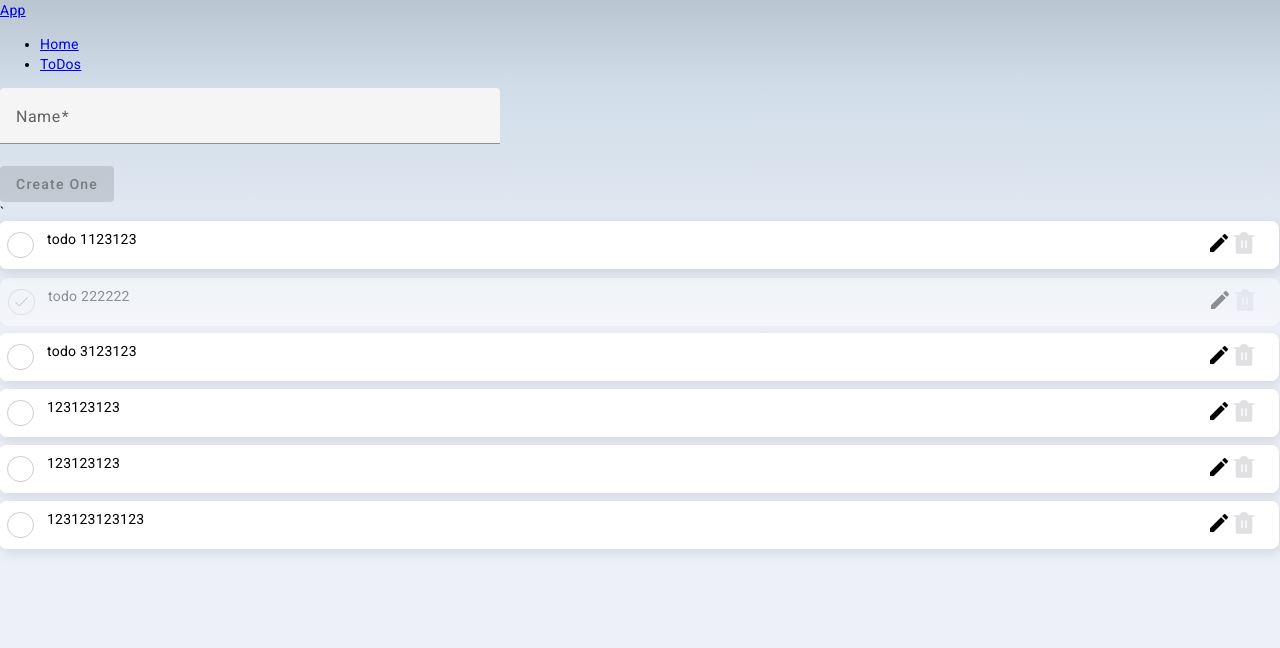
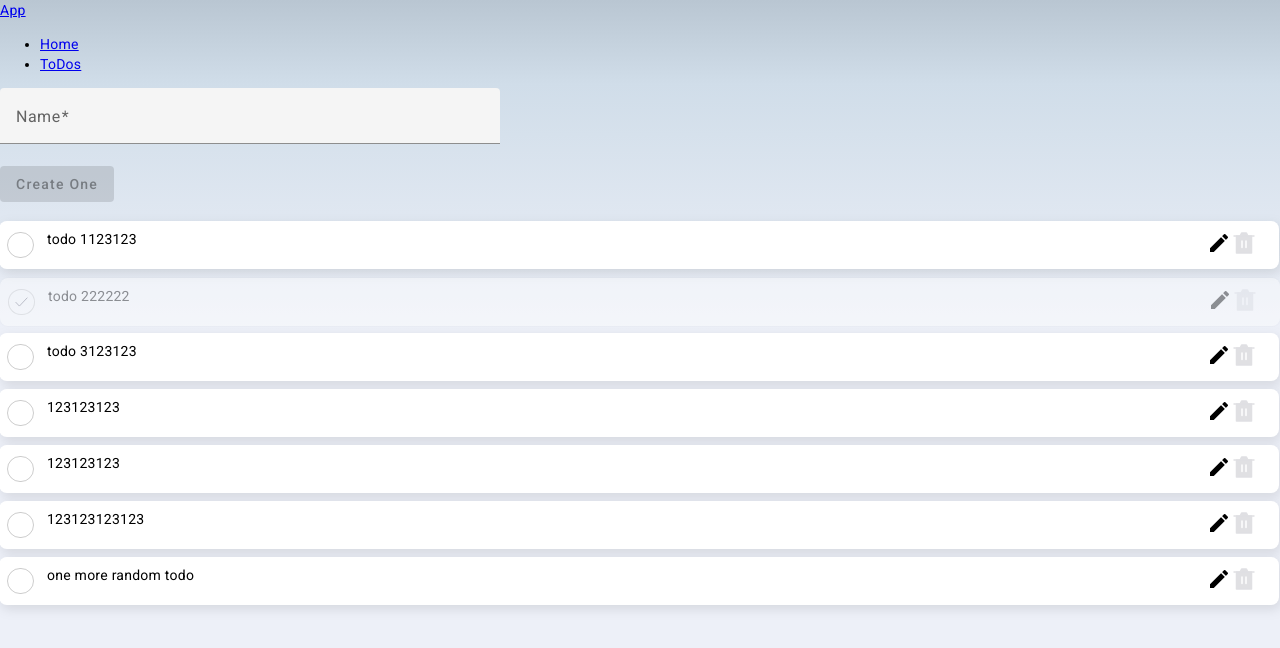
Before and after one commit to DavidGasparyan/djinni-coding-challenge, an Angular app: page /todos in a window 1280 px wide. Shown: the top 648 px of the page. Built offline with nearby package versions, Linux system fonts and the light colour scheme; data requests are answered from the project's data file.

Commit message:
added small margins for todo list container

```diff
--- a/data.json
+++ b/data.json
@@ -2,8 +2,7 @@
   "todos": [
     {
       "name": "todo 1123123",
-      "id": 1,
-      "isCompleted": false
+      "id": 1
     },
     {
       "name": "todo 222222",
@@ -28,6 +27,11 @@
       "name": "123123123123",
       "isCompleted": false,
       "id": 6
+    },
+    {
+      "name": "one more random todo",
+      "isCompleted": false,
+      "id": 7
     }
   ]
 }
--- a/src/app/todo-list/_components/create-todo/create-todo.component.html
+++ b/src/app/todo-list/_components/create-todo/create-todo.component.html
@@ -11,4 +11,4 @@
   </mat-form-field>
 
   <button mat-raised-button color="primary" type="submit" [disabled]="!todoForm.valid">Create One</button>
-</form>`
+</form>
--- a/src/app/todo-list/todo-list.component.css
+++ b/src/app/todo-list/todo-list.component.css
@@ -1,3 +1,7 @@
+.todo-list {
+    margin: 20px 0;
+}
+
 .text-center {
     text-align: center;
 }
--- a/src/app/todo-list/todo-list.component.html
+++ b/src/app/todo-list/todo-list.component.html
@@ -1,7 +1,8 @@
 <app-create-todo></app-create-todo>
-
-<div *ngIf="todoList.length > 0; else emptyList">
-  <app-todo *ngFor="let todo of todoList" [data]="todo"></app-todo>
+<div class="todo-list">
+  <div *ngIf="todoList.length > 0; else emptyList">
+    <app-todo *ngFor="let todo of todoList" [data]="todo"></app-todo>
+  </div>
 </div>
 <ng-template #emptyList>
   <h3 class="text-center">There aren't any todos. Why don't you create one?</h3>
```
